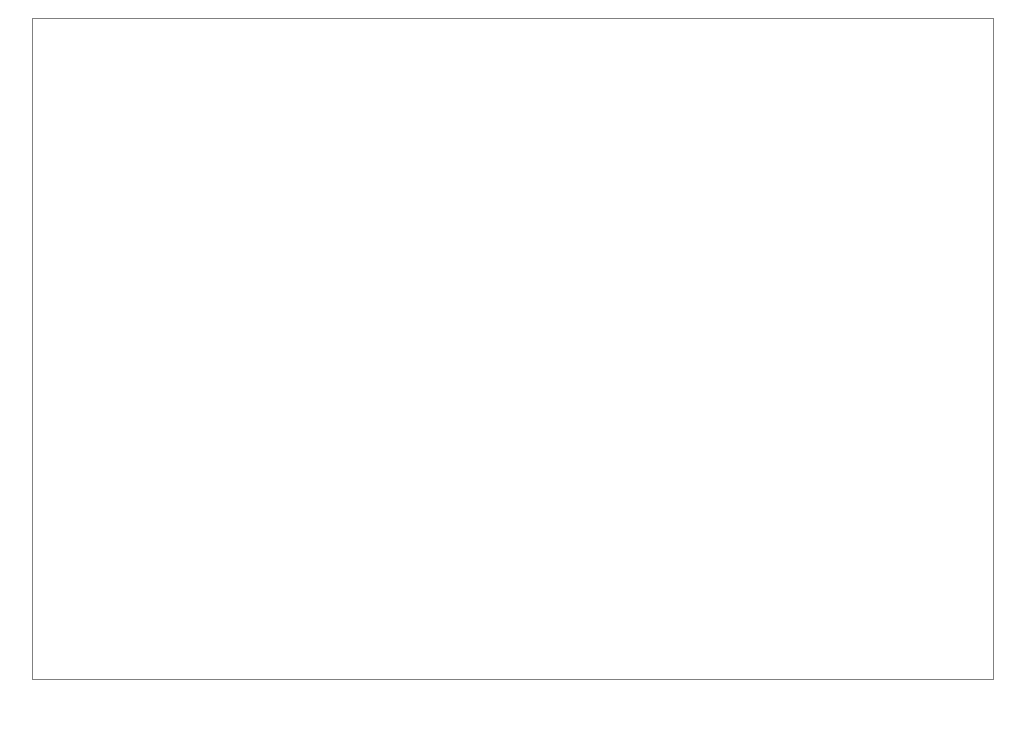
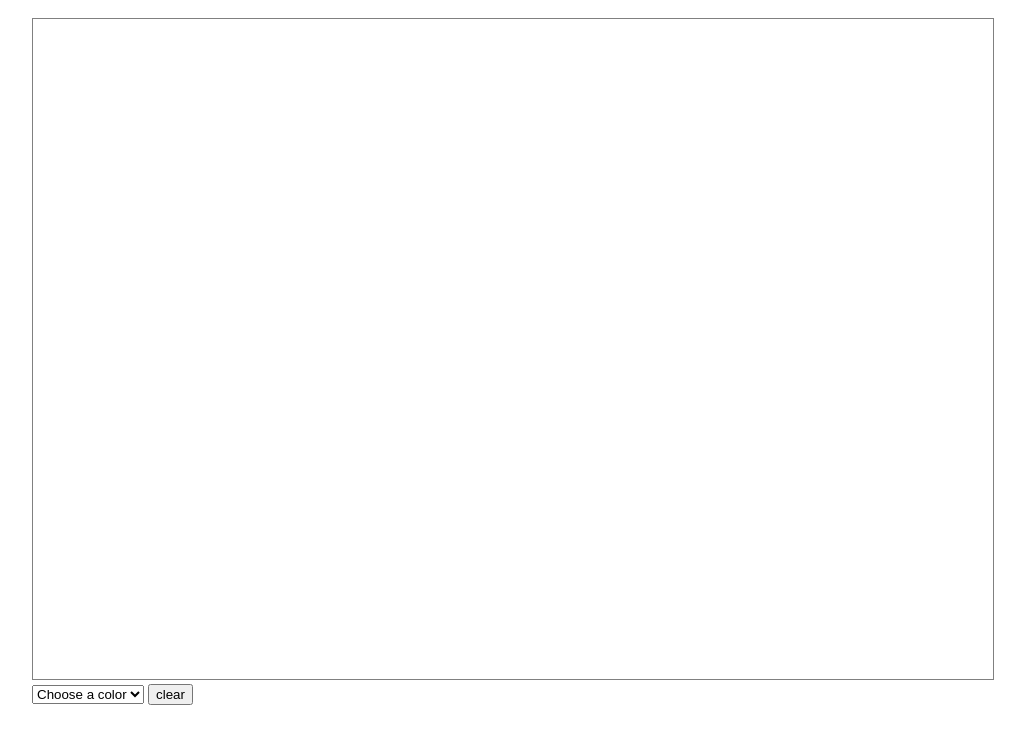
Before and after one commit to tampert/particals, a plain HTML site: page index.html in a window 1280 px wide. Shown: the whole page, without its empty margins (128-1153 px from the left). Drawn offline with Linux system fonts and the light colour scheme.

Commit message:
need to fix the clear button and to fix the select color button

```diff
--- a/index.html
+++ b/index.html
@@ -16,6 +16,12 @@
 		background:#FFF;
 		border:1px solid gray;
 	}
+	#menu{
+		width:100%;
+		position:relative;
+		display:block;
+
+	}
 
 	</style>
 </head>
@@ -23,35 +29,69 @@
 	<div id="wrapper">
 	<canvas id="myCanvas" width="960" height="660">
 	</canvas>
+	<div id="menu">
+		<select id="select_colors">
+			<option>Choose a color</otion>
+		</select>
+		<button id="clear_canvas">clear</button>
+	</div>
 	</div>
 </body>
 <script src="js/RequestAnimationFrame.js"></script>
 <script>
-	var canvas = null;
-	var context = null;
-
-	var paTrees = [];
-	var _angle = 270
-	var _colors = ['Red','Green','Blue', 'Aqua', 'BlueViolet', 'Chartruese','Coral'];
-	var _color_num = Math.floor((Math.random() * _colors.length));
+	var _canvas = null,
+		context = null,
+		paTrees = [],
+		_angle = 270,
+		_colors = ['Red','Green','Blue', 'Aqua', 'BlueViolet','Coral'],
+		_color_num = Math.floor((Math.random() * _colors.length)),
+		_menu = null;
 
 	function init() {
-		canvas=document.getElementById("myCanvas");
-		context=canvas.getContext("2d");
+		_canvas=document.getElementById("myCanvas");
+		context=_canvas.getContext("2d");
 		//clearCanvas();
 		//context.globalAlpha = 0.4;
-		canvas.addEventListener('click',ReDraw,false)
+		_canvas.addEventListener('click',ReDraw,false)
 		/*
 		var appel = new TFractalTree(4,110);
 		appel.CreateAndDrawTree(Math.floor(Math.random() * 900),Math.floor(Math.random() * (100) +400) + 60 ,_angle);
 		paTrees.push(appel)
 		*/
+		var select = document.getElementById("select_colors");
+		select.addEventListener('change',set_color,false);
+		for(var i = 0; i < _colors.length; i++) {
+		    var opt = _colors[i];
+		    var el = document.createElement("option");
+		    el.textContent = opt;
+		    el.value = opt;
+		    select.appendChild(el);
+		}
+		_menu = document.getElementById("menu");
+		var clear_canvas = document.getElementById("clear_canvas");
+		clear_canvas.addEventListener('click',clear_trees, false)
 	}
 
+	function set_color(e){
+		_menu.style.background = e.target.value
+	}
 	function clearCanvas() {
-		canvas=document.getElementById("myCanvas");
-		context=canvas.getContext("2d");
-		context.clearRect(0,0,canvas.width,canvas.height);
+		context.clearRect(0,0,_canvas.width,_canvas.height);
+	}
+
+	function clear_trees(e){
+		console.dir(paTrees)
+		var i =0,
+			len = paTrees.length
+
+		for(i; i < len; i++){
+			paTrees[i].ResetInterval();
+			removeByElement(paTrees,paTrees[i]);
+			paTrees = null;
+		}
+		paTrees = [];
+		console.dir(paTrees)
+		clearCanvas()
 	}
 
 	function ReDraw(e){
@@ -66,22 +106,15 @@
 		//http://www.html5canvastutorials.com/advanced/html5-canvas-mouse-coordinates/
 		var x = e.clientX;
 		var y = e.clientY;
-		var rect = canvas.getBoundingClientRect();
+		var rect = _canvas.getBoundingClientRect();
       	x = Math.floor(x - rect.left)
       	y = Math.floor(y - rect.top)
-		console.log('_color_num : ',_color_num)
-		console.log(_colors[_color_num])
+
 		clearCanvas()
 		var appel = new TFractalTree(6,110);
-		//Math.floor(Math.random() * (max - min + 1)) + min;
-		console.log("x : " , x)
-		console.log("y : " , y)
-		console.log("e : " , e)
-
 		//appel.CreateAndDrawTree(Math.floor(Math.random() * 900),Math.floor(Math.random() * (100) +400) + 60 ,_angle);
 		appel.CreateAndDrawTree(x,y ,_angle);
-		paTrees.push(appel)
-		//drawBranches(canvas.width/2,canvas.height,50,0);
+		paTrees.push(appel);
 	}
 
 	var TFractalTree = function (iGeneration, iRandomSeed){
@@ -124,7 +157,6 @@
 		};
 
 		this.OnEnterFrame = function(){
-			console.log("enter");
 			_this.piStepIndex++;
 			if(_this.piStepIndex > _this.piSteps){
 				_this.piStepIndex = 0;
@@ -144,7 +176,6 @@
 			clearInterval(_this.piInterval)
 			_this.piInterval = null;
 			console.log("stop");
-
 		}
 	};
 
```
